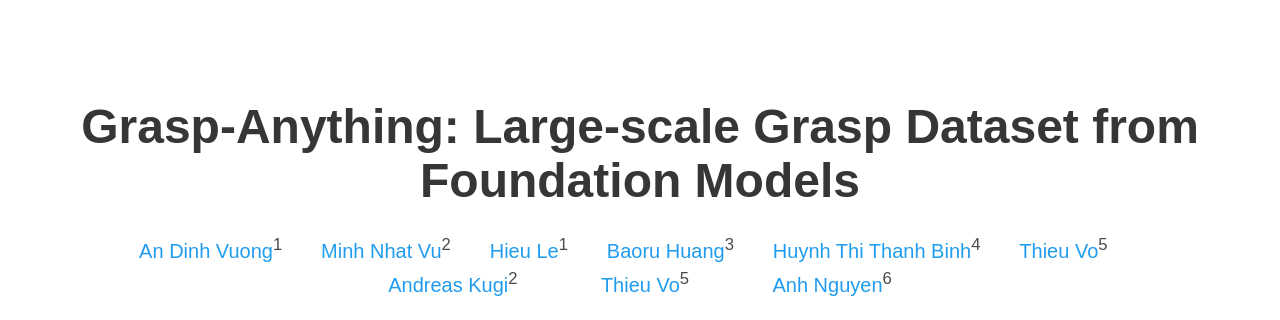
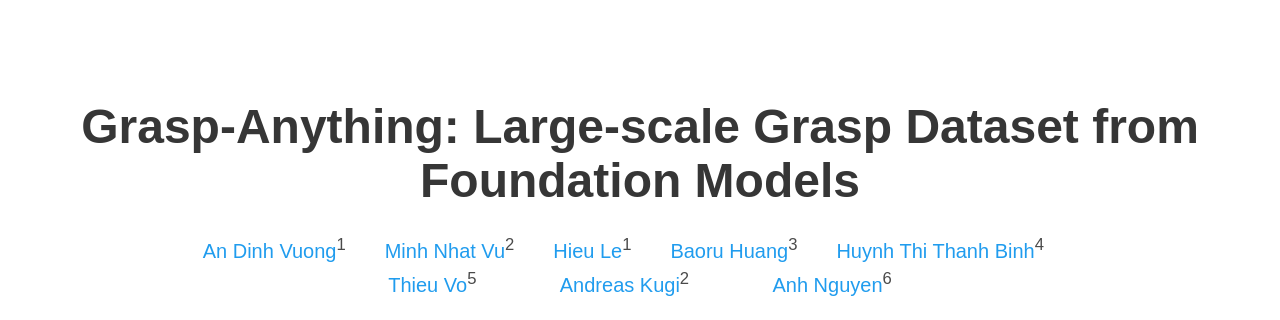
Before and after one commit to grasp-anything-2023/grasp-anything-2023.github.io, a plain HTML site: page index.html in a window 1280 px wide. Shown: the top 320 px of the page. Drawn offline with nearby package versions, Linux system fonts and the light colour scheme; some icons are missing; a web font is replaced by a local one.

Commit message:
Fix the authors list

```diff
--- a/index.html
+++ b/index.html
@@ -86,15 +86,12 @@
             <a href="https://scholar.google.com/citations?user=unbPvWAAAAAJ&hl=zh-CN">Baoru Huang</a><sup>3</sup></span>&nbsp;&nbsp;&nbsp;&nbsp;&nbsp;&nbsp;
           <span class="author-block">
             <a href="https://scholar.google.com/citations?user=vJYe5lkAAAAJ&hl=en&oi=ao">Huynh Thi Thanh Binh</a><sup>4</sup>&nbsp;&nbsp;&nbsp;&nbsp;&nbsp;&nbsp;
+          </span><br>
+          <span class="author-block">
+            <a href="https://scholar.google.com.vn/citations?user=UA_83MUAAAAJ&hl=vi">Thieu Vo</a><sup>5</sup>&nbsp;&nbsp;&nbsp;&nbsp;&nbsp;&nbsp;&nbsp;&nbsp;&nbsp;&nbsp;&nbsp;&nbsp;&nbsp;&nbsp;
           </span>
           <span class="author-block">
-            <a href="https://sites.google.com/tdtu.edu.vn/vongocthieu">Thieu Vo</a><sup>5</sup>&nbsp;&nbsp;&nbsp;&nbsp;&nbsp;&nbsp;
-          </span><br>
-          <span class="author-block">
             <a href="https://scholar.google.com/citations?hl=en&user=ee4tJYgAAAAJ">Andreas Kugi</a><sup>2</sup>&nbsp;&nbsp;&nbsp;&nbsp;&nbsp;&nbsp;&nbsp;&nbsp;&nbsp;&nbsp;&nbsp;&nbsp;&nbsp;&nbsp;
-          </span>
-          <span class="author-block">
-            <a href="https://scholar.google.com.vn/citations?user=UA_83MUAAAAJ&hl=vi">Thieu Vo</a><sup>5</sup>&nbsp;&nbsp;&nbsp;&nbsp;&nbsp;&nbsp;&nbsp;&nbsp;&nbsp;&nbsp;&nbsp;&nbsp;&nbsp;&nbsp;
           </span>
           <span class="author-block">
             <a href="https://www.csc.liv.ac.uk/~anguyen/">Anh Nguyen</a><sup>6</sup>
```
